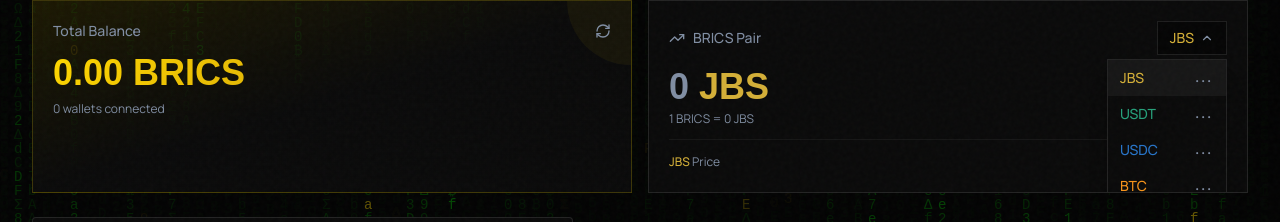
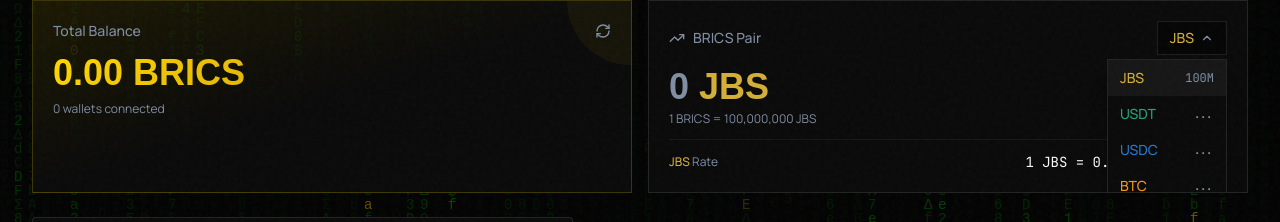
Before and after one commit to Bricscoin2026/Bricscoin, a React (Create React App) app in the folder frontend/: page /wallet in a window 1280 px wide. Both pictures are taken after a click on the button "JBS". Shown: the part 197-419 px from the top of the page. Built offline with nearby package versions, Linux system fonts and the light colour scheme; no server answers; a web font is replaced by a local one.

Commit message:
auto-commit for 7d62772a-7ef3-4fb4-8e88-efa77687052b

```diff
--- a/frontend/src/pages/WalletHub.jsx
+++ b/frontend/src/pages/WalletHub.jsx
@@ -174,7 +174,7 @@ function PortfolioSummary() {
                     >
                       <span style={{ color: pair.color }} className="font-medium">{pair.symbol}</span>
                       <span className="text-xs text-muted-foreground font-mono">
-                        {cryptoPrices[pair.id]?.usd ? `$${cryptoPrices[pair.id].usd.toLocaleString()}` : "..."}
+                        {pair.isJbs ? "100M" : cryptoPrices[pair.id]?.usd ? `$${cryptoPrices[pair.id].usd.toLocaleString()}` : "..."}
                       </span>
                     </button>
                   ))}
@@ -184,19 +184,25 @@ function PortfolioSummary() {
           </div>
 
           <p className="text-3xl sm:text-4xl font-heading font-bold text-muted-foreground" data-testid="price-ticker-value">
-            0 <span style={{ color: selectedPair.color }}>{selectedPair.symbol}</span>
+            {selectedPair.isJbs && totalBalance != null ? (
+              <>{Math.round(totalBalance * JBS_PER_BRICS).toLocaleString()} <span style={{ color: selectedPair.color }}>JBS</span></>
+            ) : (
+              <>0 <span style={{ color: selectedPair.color }}>{selectedPair.symbol}</span></>
+            )}
           </p>
           <p className="text-xs text-muted-foreground mt-1" data-testid="brics-pair-label">
-            1 BRICS = 0 {selectedPair.symbol}
+            {selectedPair.isJbs ? `1 BRICS = ${JBS_PER_BRICS.toLocaleString()} JBS` : `1 BRICS = 0 ${selectedPair.symbol}`}
           </p>
 
           <div className="mt-3 pt-3 border-t border-white/5">
             <div className="flex items-center justify-between">
               <span className="text-xs text-muted-foreground">
-                <span style={{ color: selectedPair.color }} className="font-medium">{selectedPair.symbol}</span> Price
+                <span style={{ color: selectedPair.color }} className="font-medium">{selectedPair.symbol}</span> {selectedPair.isJbs ? "Rate" : "Price"}
               </span>
               <span className="text-sm font-mono font-medium" data-testid="real-crypto-price">
-                {pricesLoading ? (
+                {selectedPair.isJbs ? (
+                  "1 JBS = 0.00000001 BRICS"
+                ) : pricesLoading ? (
                   <span className="animate-pulse text-muted-foreground">...</span>
                 ) : realPrice !== null ? (
                   `$${realPrice.toLocaleString("en-US", { minimumFractionDigits: 2, maximumFractionDigits: 2 })}`
```
